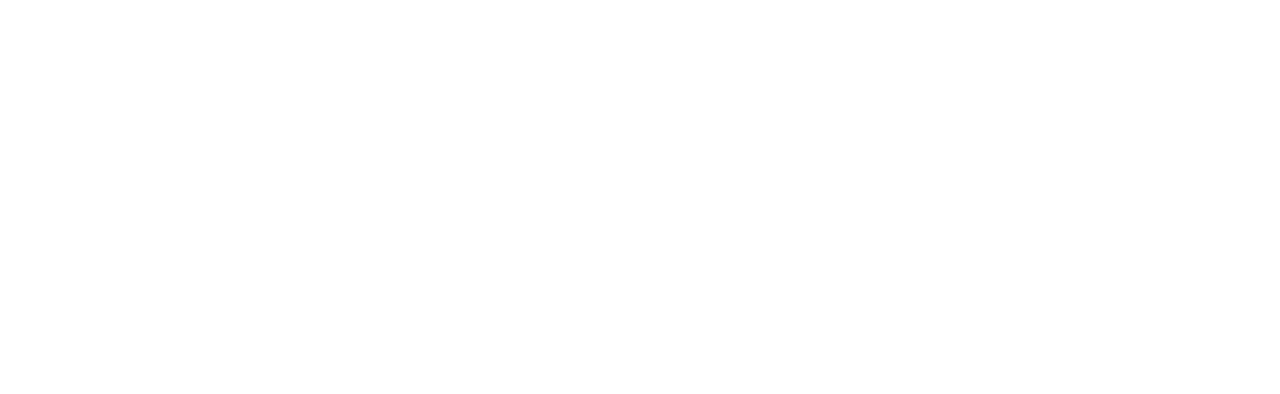
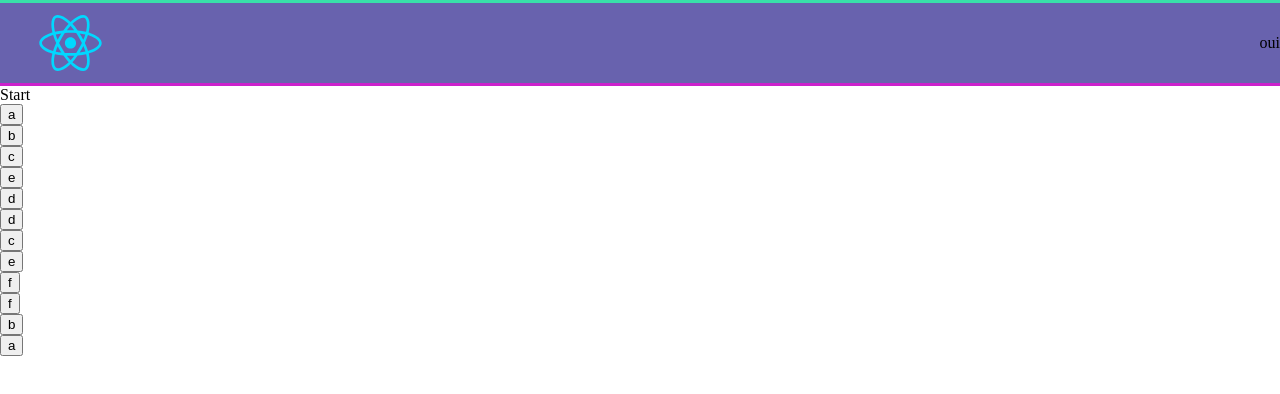
Before and after one commit to GurvanN22/MiniGames, a React (Vite) app in the folder Front-end/: page /Memory in a window 1280 px wide. Before the commit this address had no page. Shown: the top 394 px of the page. Built offline with nearby package versions, Linux system fonts and the light colour scheme.

Commit message:
Creation file for Memory Game

```diff
--- a/Front-end/package.json
+++ b/Front-end/package.json
@@ -21,6 +21,6 @@
     "@types/react": "^18.0.27",
     "@types/react-dom": "^18.0.10",
     "@vitejs/plugin-react": "^3.1.0",
-    "vite": "^4.1.0"
+    "vite": "^4.2.1"
   }
 }
--- /dev/null
+++ b/Front-end/src/Views/Memory.jsx
@@ -0,0 +1,22 @@
+import React from "react";
+import MemoryComponent from "../components/Memory";
+import TopBar from "../components/TopBar";
+
+
+const MemoryCard = ["a","b","c","d","e","f"]
+
+function Memory() {
+    function UseAPIToCreateMemory(Title, Content) {
+        // Todo
+    }
+
+
+    return (
+        <div>
+        <TopBar />
+        <MemoryComponent UseAPIToCreateMemory={UseAPIToCreateMemory} MemoryCard={MemoryCard} />
+        </div>
+    );
+    }
+
+export default Memory
--- a/Front-end/src/Ways.jsx
+++ b/Front-end/src/Ways.jsx
@@ -1,5 +1,6 @@
 import App from './Views/App'
 import CreateAccount from './Views/CreateAcount'
+import Memory from './Views/Memory'
 import { BrowserRouter, Routes, Route } from 'react-router-dom'
 
 
@@ -10,6 +11,7 @@
         <Routes>
           <Route path='/' index={true} element={<App />} />
           <Route path='/CreateAccount' element={<CreateAccount />} />
+          <Route path='/Memory' element={<Memory />} />
         </Routes>
       </BrowserRouter>
     </>
--- /dev/null
+++ b/Front-end/src/components/Memory.jsx
@@ -0,0 +1,43 @@
+import React from 'react'
+import { useState } from 'react'
+import Logo from '../assets/img/react.svg'
+
+
+function Memory(props){
+
+
+
+    function DoubleArray(Array){
+        let DoubleArray = Array.concat(Array)
+        return DoubleArray
+    }
+
+    function RandomArray(Array){
+        let RandomArray = Array.sort(() => Math.random() - 0.5)
+        return RandomArray
+    }
+
+
+    let Card =RandomArray(DoubleArray(props.MemoryCard))
+
+    const DisplayCard = Card.map((card) =>
+        <div className='Card'>
+            <button>{card}</button>
+            </div>
+    )
+
+
+    return(
+        <div>
+        <div id='start'>
+            Start
+        </div>
+        <div id='memory'>
+            {DisplayCard}
+        </div>
+        </div>
+
+    )
+}
+
+export default Memory
```
Also changed, not shown: 1 other file (tests, documents, lock files or other folders).
